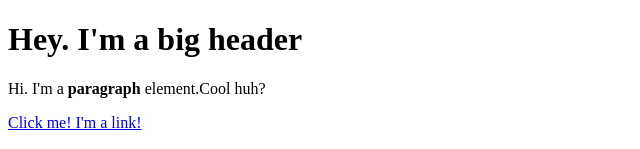
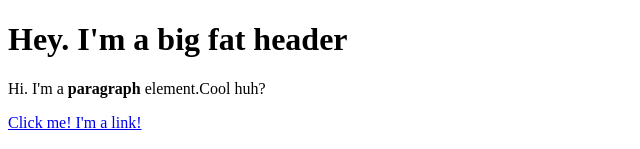
Before and after one commit to LaurynWalpole/Cartoon-Hero, a plain HTML site: page index.html in a window 1280 px wide. Shown: the top 149 px of the page, without its empty margins (0-640 px from the left). Drawn offline with Linux system fonts and the light colour scheme.

Commit message:
added fat to header

```diff
--- a/index.html
+++ b/index.html
@@ -4,7 +4,7 @@
     <title>Test page</title>
 </head>
 <body>
-    <h1>Hey. I'm a big header</h1>
+    <h1>Hey. I'm a big fat header</h1>
     <p>Hi. I'm a <b>paragraph</b> element.Cool huh?</p>
     <a href='https://google.com' target='_blank' title="Let's go to Google">Click me! I'm a link! </a> <br>
     <p>My name is:<br> Kitty Cat</p>
```
